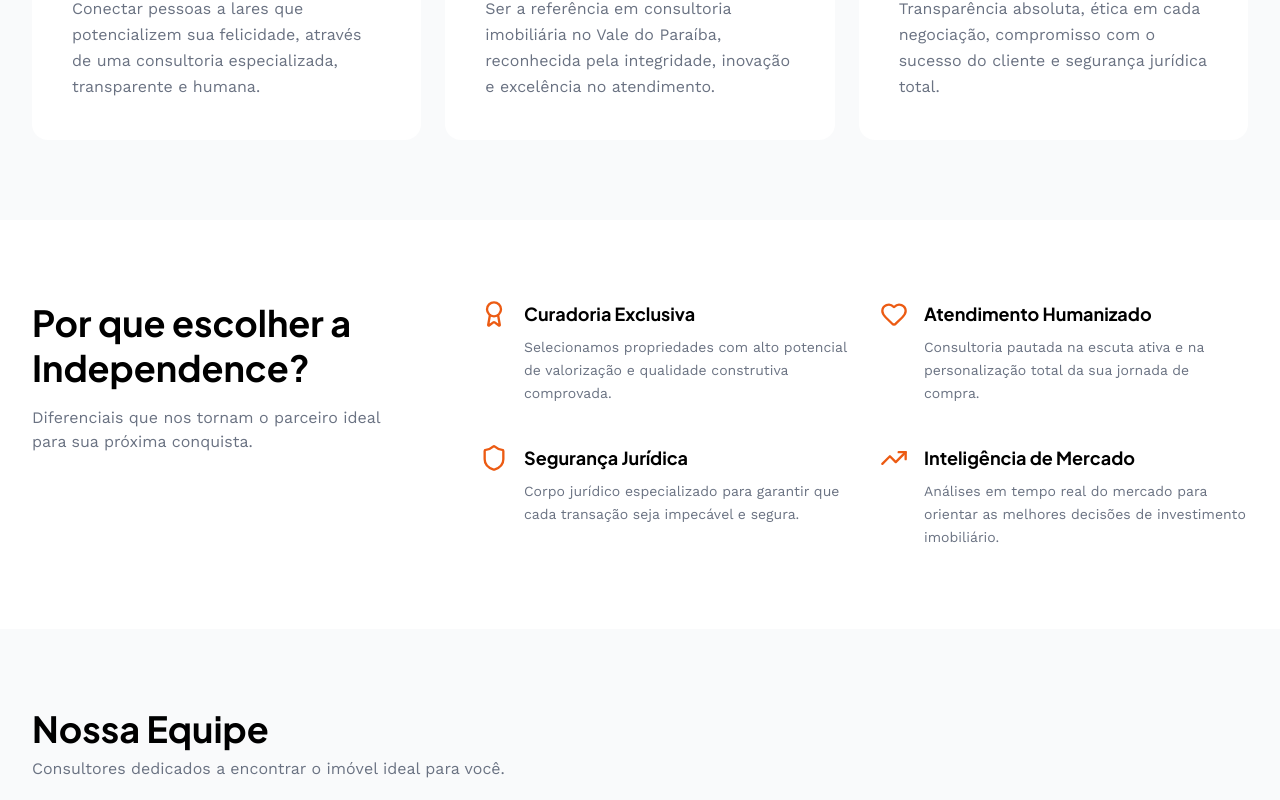
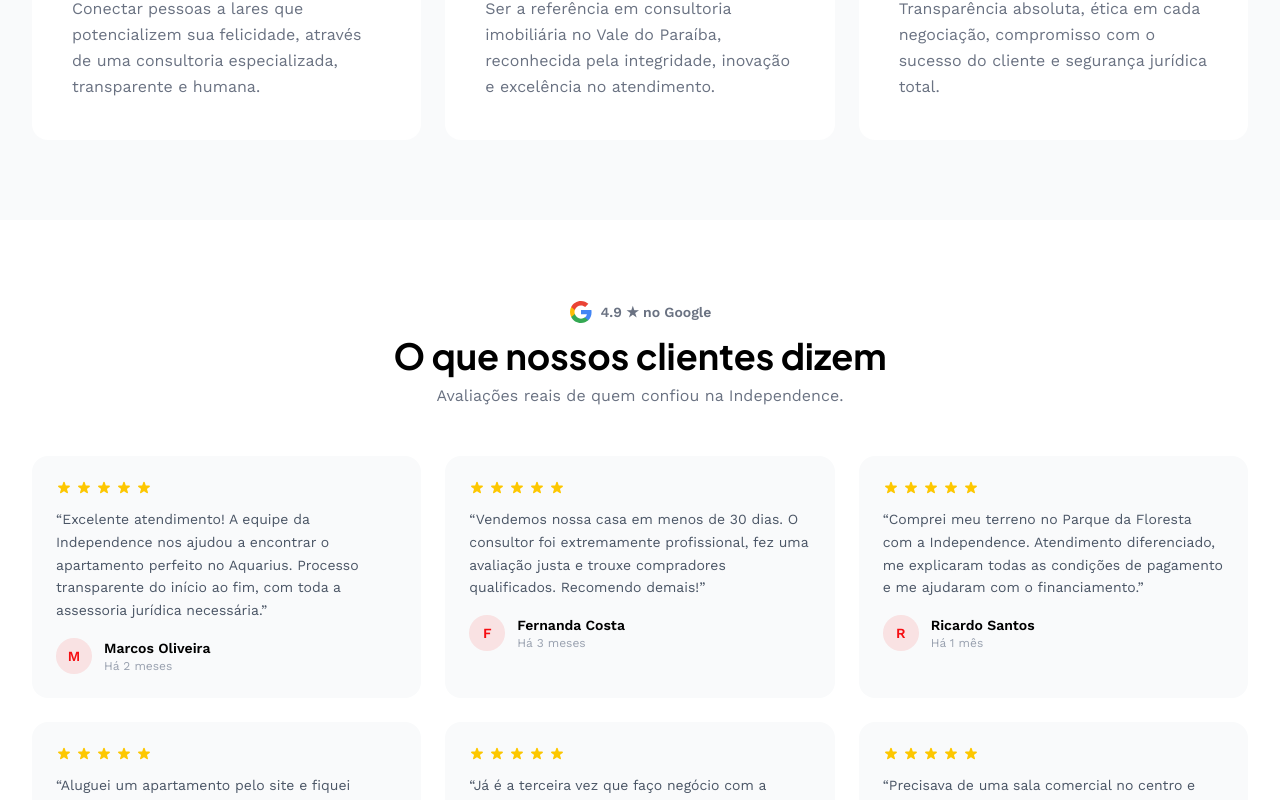
Before and after one commit to patrick-ruston-tech/novo-mvp-independence, a Next.js app: page /sobre in a window 1280 px wide. Shown: the part 1992-2792 px from the top of the page. Built offline with nearby package versions, Linux system fonts and the light colour scheme.

Commit message:
Add: depoimentos

```diff
--- a/app/sobre/page.tsx
+++ b/app/sobre/page.tsx
@@ -110,6 +110,94 @@
                 Transparência absoluta, ética em cada negociação, compromisso com o sucesso do cliente e segurança jurídica total.
               </p>
             </div>
+          </div>
+        </div>
+      </section>
+
+      {/* ===== DEPOIMENTOS ===== */}
+      <section className="py-20 bg-white">
+        <div className="max-w-[1400px] mx-auto px-4 sm:px-6 lg:px-8">
+          <div className="text-center mb-12">
+            <div className="flex items-center justify-center gap-2 mb-3">
+              <svg viewBox="0 0 24 24" className="w-6 h-6" aria-hidden="true"><path d="M22.56 12.25c0-.78-.07-1.53-.2-2.25H12v4.26h5.92a5.06 5.06 0 0 1-2.2 3.32v2.77h3.57c2.08-1.92 3.28-4.74 3.28-8.1z" fill="#4285F4"/><path d="M12 23c2.97 0 5.46-.98 7.28-2.66l-3.57-2.77c-.98.66-2.23 1.06-3.71 1.06-2.86 0-5.29-1.93-6.16-4.53H2.18v2.84C3.99 20.53 7.7 23 12 23z" fill="#34A853"/><path d="M5.84 14.09c-.22-.66-.35-1.36-.35-2.09s.13-1.43.35-2.09V7.07H2.18C1.43 8.55 1 10.22 1 12s.43 3.45 1.18 4.93l2.85-2.22.81-.62z" fill="#FBBC05"/><path d="M12 5.38c1.62 0 3.06.56 4.21 1.64l3.15-3.15C17.45 2.09 14.97 1 12 1 7.7 1 3.99 3.47 2.18 7.07l3.66 2.84c.87-2.6 3.3-4.53 6.16-4.53z" fill="#EA4335"/></svg>
+              <span className="text-sm font-semibold text-gray-500">4.9 ★ no Google</span>
+            </div>
+            <h2 className="font-heading font-bold text-3xl md:text-4xl text-black">
+              O que nossos clientes dizem
+            </h2>
+            <p className="text-gray-500 mt-2">Avaliações reais de quem confiou na Independence.</p>
+          </div>
+
+          <div className="grid grid-cols-1 md:grid-cols-2 lg:grid-cols-3 gap-6">
+            {[
+              {
+                name: 'Marcos Oliveira',
+                date: 'Há 2 meses',
+                stars: 5,
+                text: 'Excelente atendimento! A equipe da Independence nos ajudou a encontrar o apartamento perfeito no Aquarius. Processo transparente do início ao fim, com toda a assessoria jurídica necessária.',
+              },
+              {
+                name: 'Fernanda Costa',
+                date: 'Há 3 meses',
+                stars: 5,
+                text: 'Vendemos nossa casa em menos de 30 dias. O consultor foi extremamente profissional, fez uma avaliação justa e trouxe compradores qualificados. Recomendo demais!',
+              },
+              {
+                name: 'Ricardo Santos',
+                date: 'Há 1 mês',
+                stars: 5,
+                text: 'Comprei meu terreno no Parque da Floresta com a Independence. Atendimento diferenciado, me explicaram todas as condições de pagamento e me ajudaram com o financiamento.',
+              },
+              {
+                name: 'Ana Paula Mendes',
+                date: 'Há 4 meses',
+                stars: 5,
+                text: 'Aluguei um apartamento pelo site e fiquei impressionada com a rapidez. Em dois dias já tinha as chaves. Equipe muito atenciosa e organizada.',
+              },
+              {
+                name: 'Carlos Eduardo',
+                date: 'Há 2 meses',
+                stars: 5,
+                text: 'Já é a terceira vez que faço negócio com a Independence. Comprei dois apartamentos para investimento e agora uma casa. Confiança total na equipe.',
+              },
+              {
+                name: 'Juliana Ferreira',
+                date: 'Há 3 semanas',
+                stars: 5,
+                text: 'Precisava de uma sala comercial no centro e encontraram exatamente o que eu buscava. Profissionais que realmente entendem o mercado de São José dos Campos.',
+              },
+            ].map((review) => (
+              <div key={review.name} className="bg-gray-50 rounded-2xl p-6 hover:shadow-md transition-shadow">
+                <div className="flex items-center gap-1 mb-3">
+                  {Array.from({ length: review.stars }).map((_, i) => (
+                    <svg key={i} className="w-4 h-4 text-yellow-400 fill-current" viewBox="0 0 20 20" aria-hidden="true">
+                      <path d="M9.049 2.927c.3-.921 1.603-.921 1.902 0l1.07 3.292a1 1 0 00.95.69h3.462c.969 0 1.371 1.24.588 1.81l-2.8 2.034a1 1 0 00-.364 1.118l1.07 3.292c.3.921-.755 1.688-1.54 1.118l-2.8-2.034a1 1 0 00-1.175 0l-2.8 2.034c-.784.57-1.838-.197-1.539-1.118l1.07-3.292a1 1 0 00-.364-1.118L2.98 8.72c-.783-.57-.38-1.81.588-1.81h3.461a1 1 0 00.951-.69l1.07-3.292z"/>
+                    </svg>
+                  ))}
+                </div>
+                <p className="text-gray-600 text-sm leading-relaxed mb-4">&ldquo;{review.text}&rdquo;</p>
+                <div className="flex items-center gap-3">
+                  <div className="w-9 h-9 rounded-full bg-brand-red/10 flex items-center justify-center text-brand-red font-bold text-sm">
+                    {review.name.charAt(0)}
+                  </div>
+                  <div>
+                    <div className="text-sm font-semibold text-black">{review.name}</div>
+                    <div className="text-xs text-gray-400">{review.date}</div>
+                  </div>
+                </div>
+              </div>
+            ))}
+          </div>
+
+          <div className="text-center mt-8">
+            <a
+              href="https://www.google.com/maps/place/Independence+Negocios+Imobiliarios/"
+              target="_blank"
+              rel="noopener noreferrer"
+              className="inline-flex items-center gap-2 text-sm font-semibold text-[#EC5B13] hover:underline"
+            >
+              Ver todas as avaliações no Google →
+            </a>
           </div>
         </div>
       </section>
```
